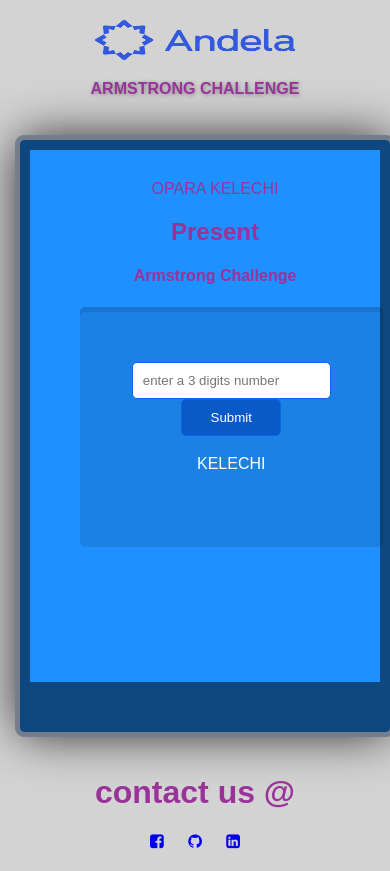
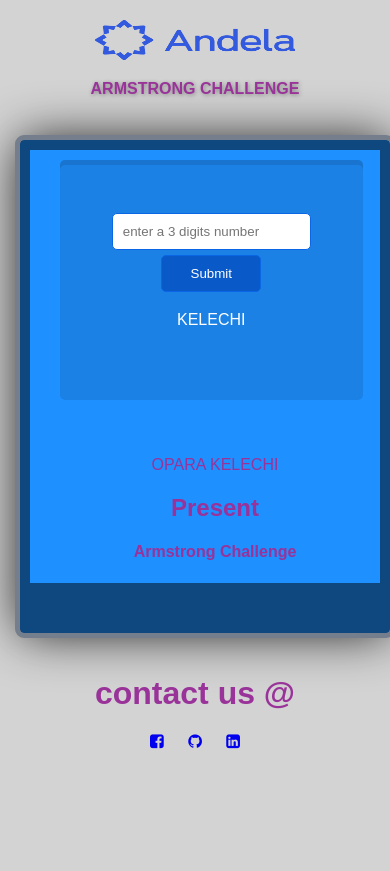
Before and after one commit to riskymind/Armstrong-Number, a plain HTML site: page index.html in a window 390 px wide. After the commit the page ends 844 px from the top, so only its background shows below. Drawn offline with Linux system fonts and the light colour scheme.

Commit message:
fix the sytle.css file

```diff
--- a/style.css
+++ b/style.css
@@ -30,6 +30,8 @@ body {
 	border-radius: 4px;
 	box-shadow: 0 0 50px rgba(0,0,0,0.9);
 	outline: #757e8c solid 5px;
+  display: flex;
+  flex-wrap: no-wrap;
 }
 
 .content {
@@ -53,6 +55,7 @@ input[type=text] {
 	padding: 10px 10px;
 	border-radius: 5px;
 	border: 1px solid #0a66e4;
+  margin-bottom: 5px;
 }
 input[type=text]:focus {
     background-color: lightblue;
@@ -65,7 +68,7 @@ input[type=text]:focus {
 	border: 1px solid #0a66e4;
 	background-color: #0959c9;
 	width: 100px;
-	cursor: pointer;
+  cursor: pointer;
 }
 
 .count p {
@@ -94,16 +97,16 @@ input[type=text]:focus {
 @media only screen and (max-width: 600px) {
 	.container {
 		width: 100%;
-		flex-wrap: wrap;
+    height: 70%;
+    flex-direction: column;
+    justify-content: center;
 	}
-
-	.content {
-		display: flex;
-		flex-direction: column;
-		flex-wrap: wrap;
-	}
-
-	input[type=text] {
-
-	}
+  .header {
+      order: 1;
+      /*display: none;*/
+  }
+  .content {
+    justify-content: center;
+    margin-left: 30px;
+  }
 }
```
